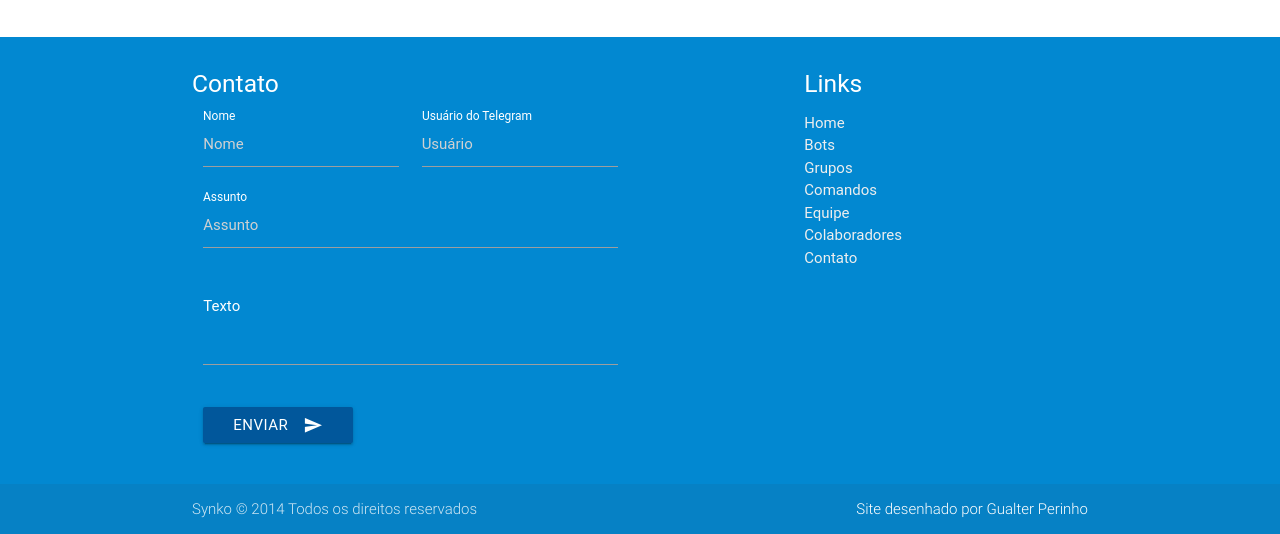
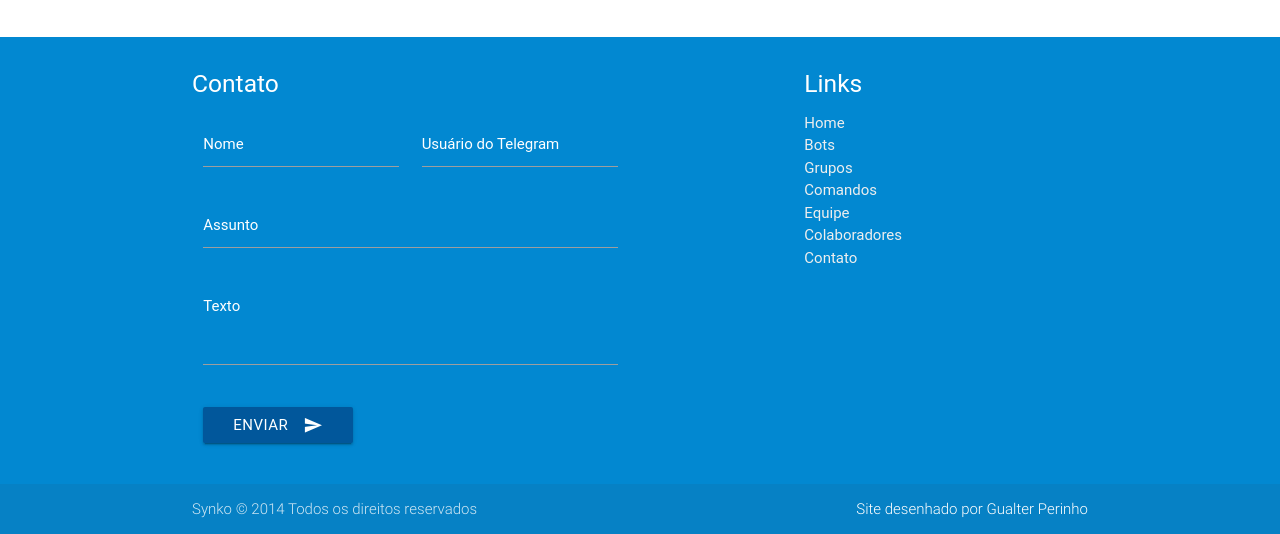
Before and after one commit to guiluigi/Site, a PHP site: page /?p=comandos in a window 1280 px wide. Shown: the part 1881-2415 px from the top of the page. Run offline with PHP 8.4, Linux system fonts and the light colour scheme; some libraries are stand-ins or nearby versions; some web fonts are replaced.

Commit message:
Removendo PlaceHolder

```diff
--- a/template/footer.php
+++ b/template/footer.php
@@ -10,17 +10,17 @@
                     <div class="row">
 
                       <div class="input-field col s6"> <!--Input nome-->
-                        <input class="white-text" placeholder="Nome" id="name" name="nome" type="text" class="validate">
+                        <input class="white-text" id="name" name="nome" type="text" class="validate">
                         <label class="white-text" for="name">Nome</label>
                       </div><!--fim input nome-->
 
                       <div class="input-field col s6"><!--input email-->
-                        <input class="white-text" placeholder="Usuário" id="usuario" name="usuario" type="text" class="validate">
+                        <input class="white-text" id="usuario" name="usuario" type="text" class="validate">
                         <label class="white-text" for="email">Usuário do Telegram</label>
                       </div><!--fim input email-->
 
                       <div class="input-field col s12"><!--input assunto-->
-                        <input class="white-text" placeholder="Assunto" id="assunto" name="assunto" type="text" class="validate">
+                        <input class="white-text" id="assunto" name="assunto" type="text" class="validate">
                         <label class="white-text" for="assunto">Assunto</label>
                       </div><!--fim input assunto-->
 
```
